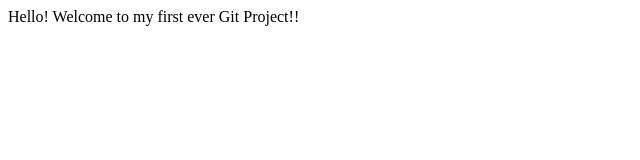
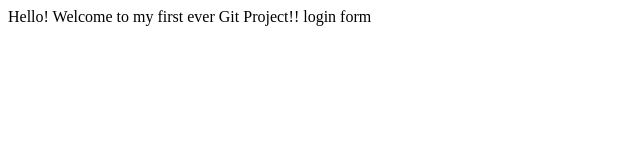
Before and after one commit to Silverforger/myappsample, a plain HTML site: page index.html in a window 1280 px wide. Shown: the full height of the page, 0-640 px from the left. Drawn offline with Linux system fonts and the light colour scheme.

Commit message:
login form added

```diff
--- /dev/null
+++ b/dir2/app2.js
@@ -0,0 +1 @@
+console.log("Dir2 here.");
--- a/index.html
+++ b/index.html
@@ -4,5 +4,6 @@
 	</head>
 	<body>
 		Hello! Welcome to my first ever Git Project!!
+		login form
 	</body>
 </html>
```
Also changed, not shown: login.html (added, +1 -0 lines), log.txt (added).
